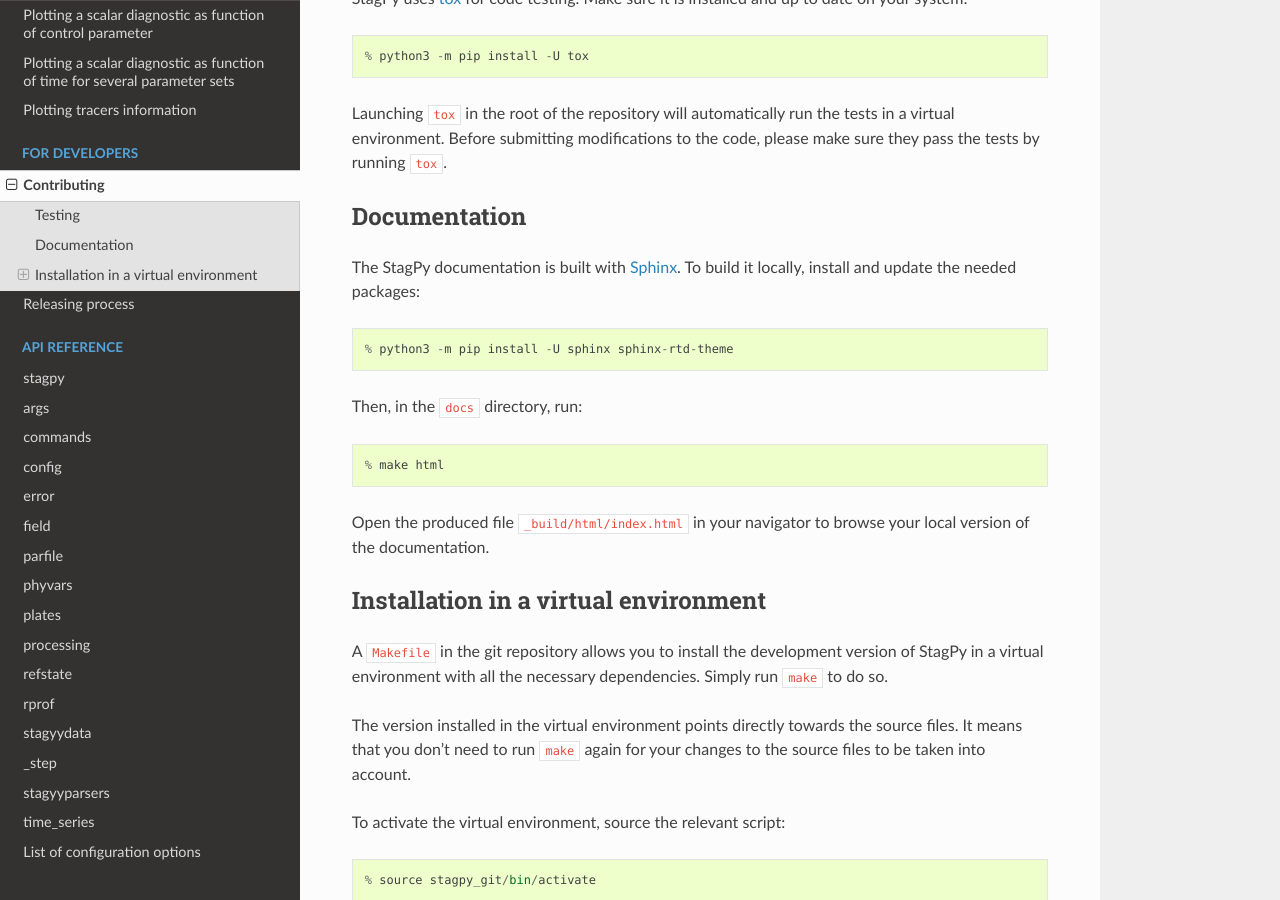
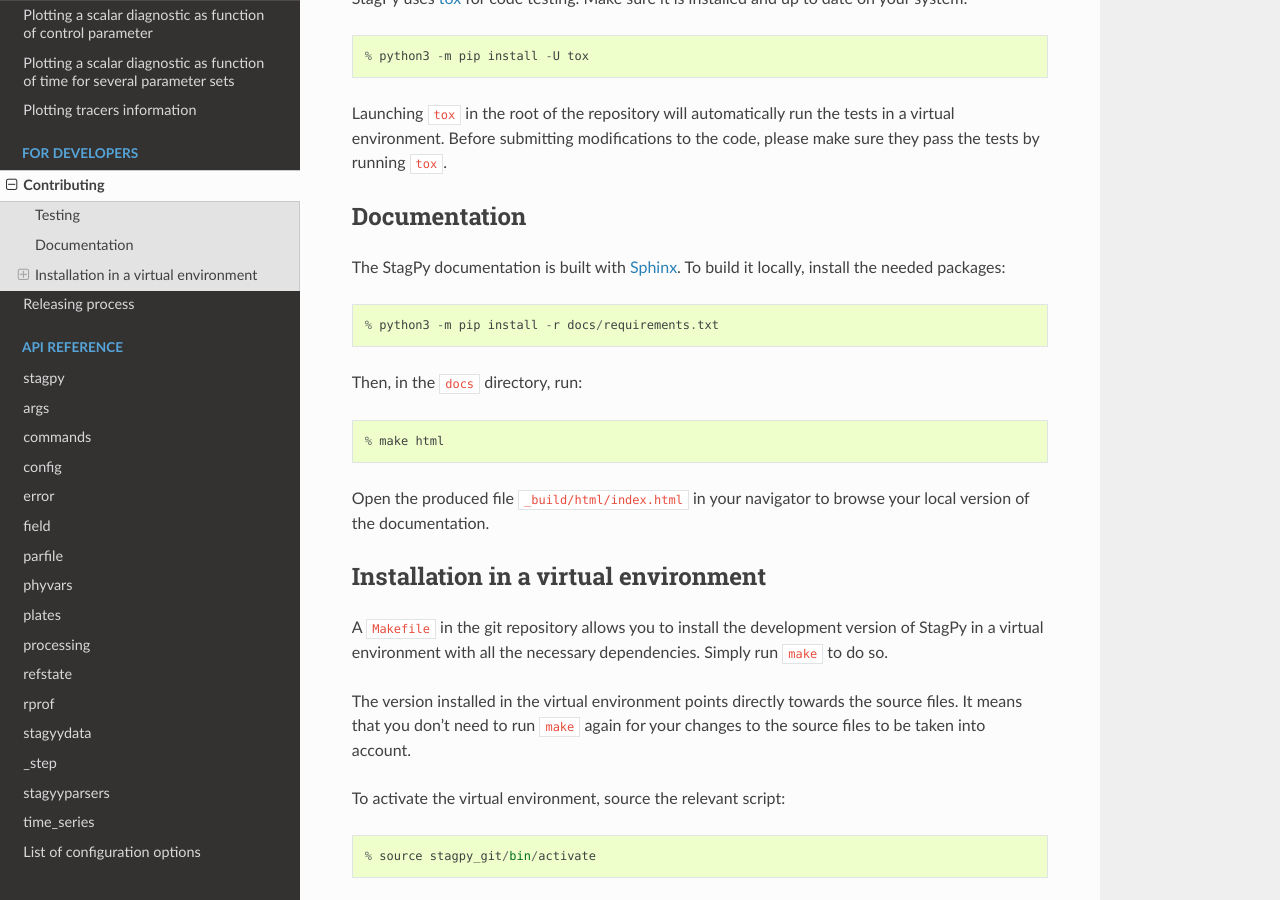
Before and after one commit to StagPython/StagPy, a Sphinx documentation site: the page built from docs/sources/developers.rst, in a window 1280 px wide and 900 px high, scrolled down 504 px. Built offline with Sphinx 7.4.7 and the Read the Docs theme 2.0.0, drawn with Linux system fonts in a browser that asks for light colours; the version number could not be read and is left out.

Commit message:
Docs: install docs/requirements.txt to build docs

```diff
--- a/docs/sources/developers.rst
+++ b/docs/sources/developers.rst
@@ -39,9 +39,9 @@ Documentation
 -------------
 
 The StagPy documentation is built with Sphinx_. To build it locally, install
-and update the needed packages::
+the needed packages::
 
-    % python3 -m pip install -U sphinx sphinx-rtd-theme
+    % python3 -m pip install -r docs/requirements.txt
 
 .. _Sphinx: https://www.sphinx-doc.org
 
```
